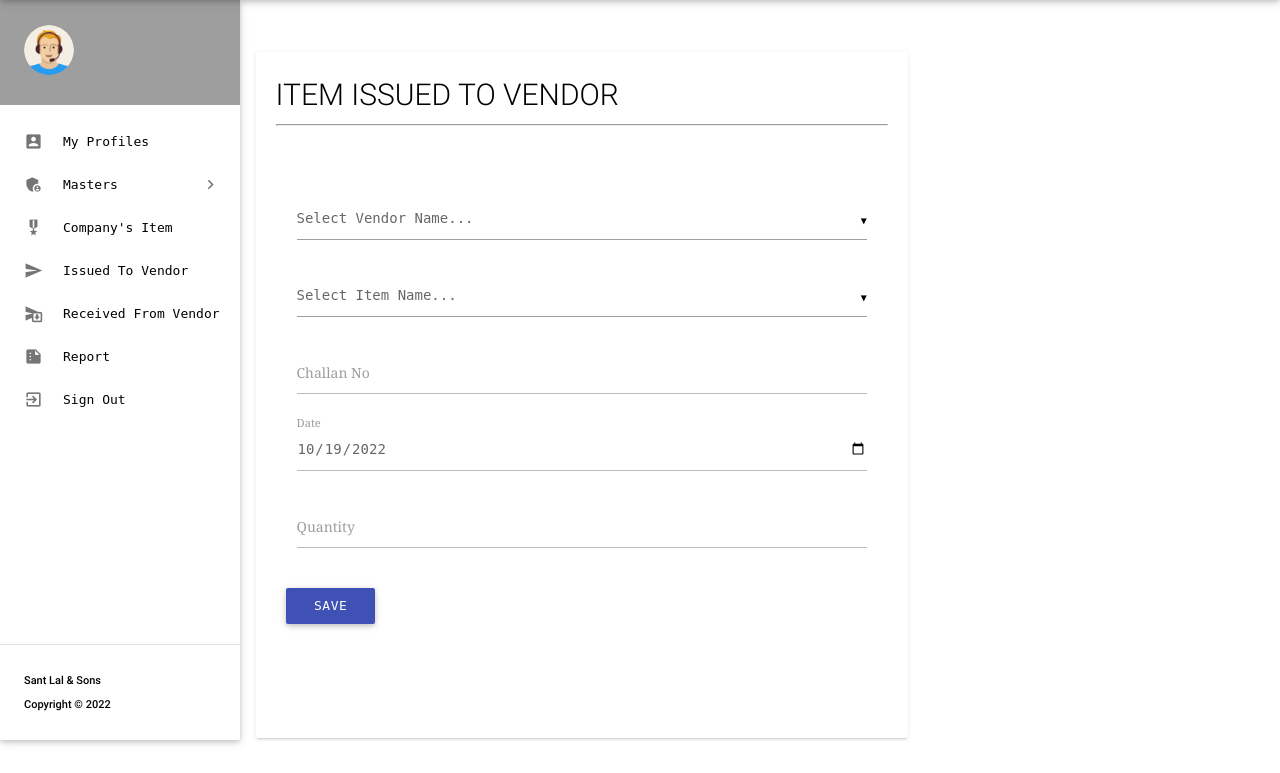
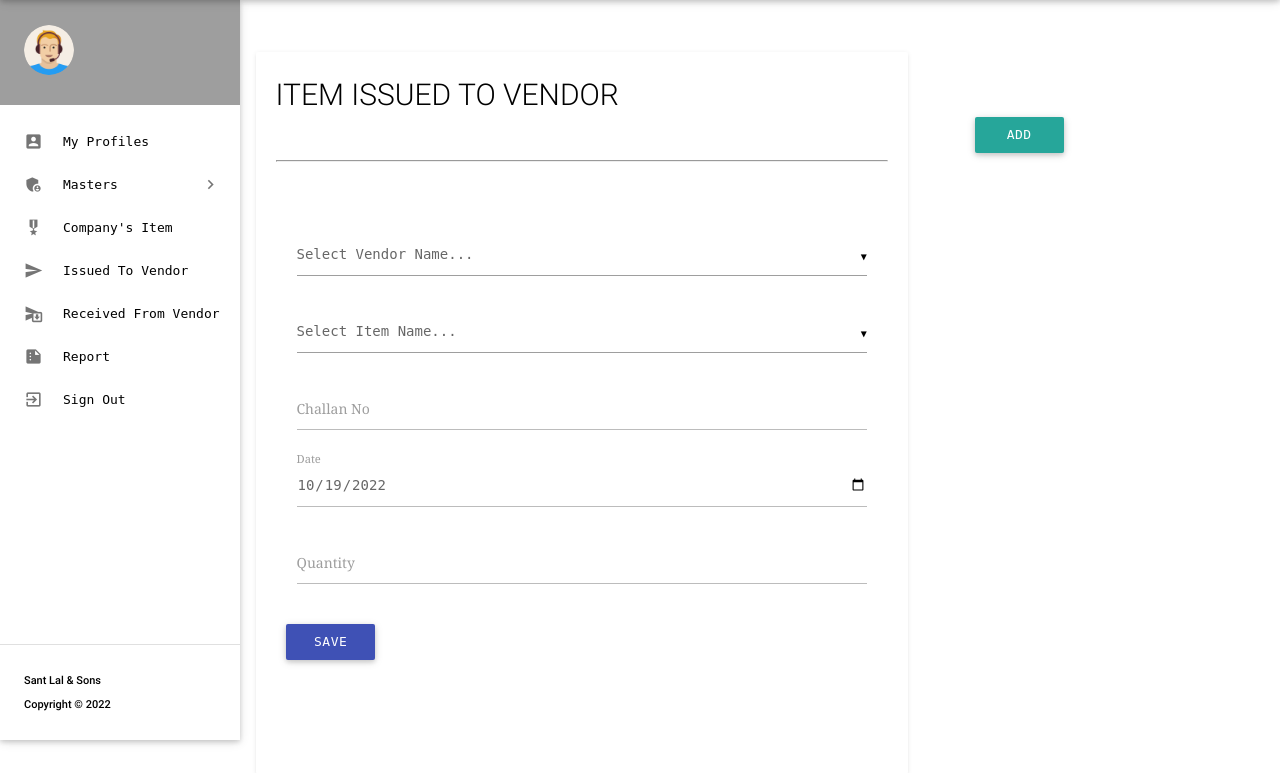
Before and after one commit to Akash-bhadoria/InventorySoftware, a PHP site: page /item-issued-to-vendor.php in a window 1280 px wide. Shown: the part 60-833 px from the top of the page. Run offline with PHP 8.4, Linux system fonts and the light colour scheme; the visitor is signed in with stand-in values (Sample User, id 1); data that the repository does not hold is empty; some libraries are stand-ins or nearby versions; grey boxes are pictures that could not be loaded.

Commit message:
add array name

```diff
--- a/item-issued-to-vendor.php
+++ b/item-issued-to-vendor.php
@@ -109,6 +109,8 @@ window.location.href = 'item-issued-to-vendor.php';
                         <form id="vendorForm" method="post" name="addemp">
                             <div>
                                 <span class="headc">ITEM ISSUED TO VENDOR</span>
+                                <span><a style="margin-left: 699px" class="btn btn-success" href="add-item.php">ADD
+                                        ITEM</a></span>
                                 <hr>
                                 <section>
                                     <div class="wizard-content">
```
